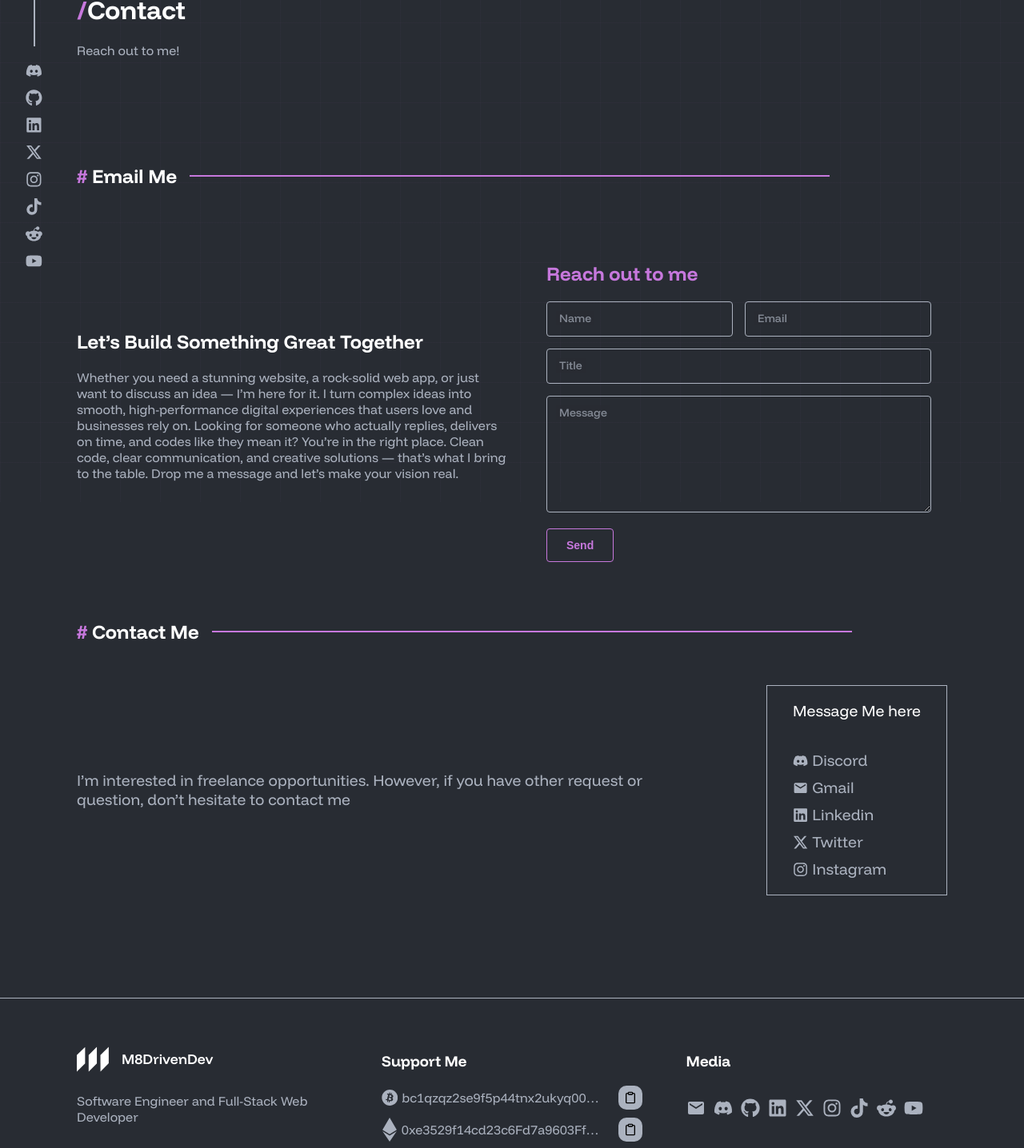
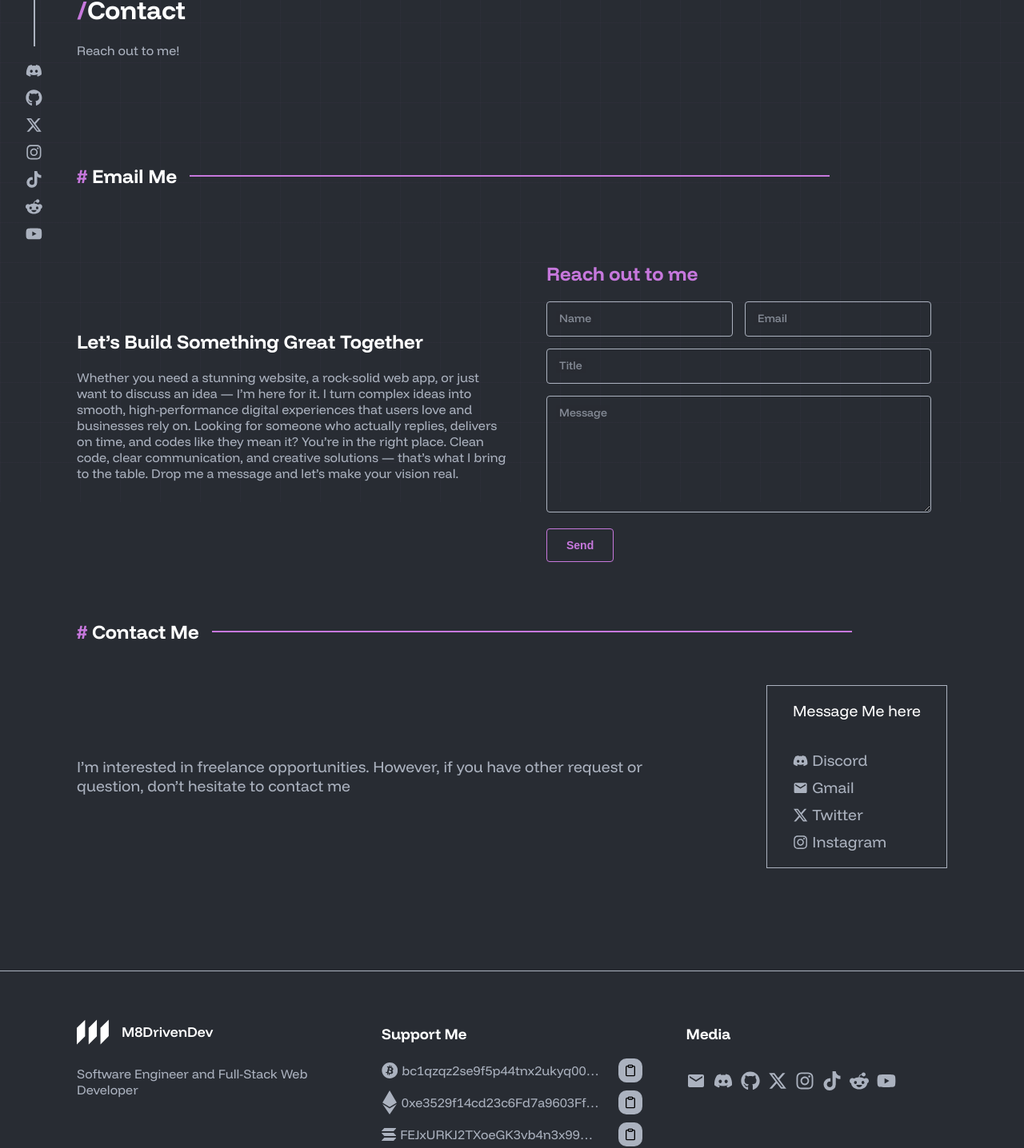
Before and after one commit to M8DrivenDev/Portfolio, a React (Vite) app: page /contact in a window 1280 px wide. Shown: the part 172-1608 px from the top of the page at 80% size. Built offline with nearby package versions, Linux system fonts and the light colour scheme.

Commit message:
Del: deleting linkedin links

```diff
--- a/src/components/global/footer/index.tsx
+++ b/src/components/global/footer/index.tsx
@@ -4,7 +4,6 @@ import {
   FaEthereum,
   FaGithub,
   FaInstagram,
-  FaLinkedin,
   FaRedditAlien,
   FaTiktok,
   FaXTwitter,
@@ -82,14 +81,6 @@ const Footer = () => {
                 </a>
               </li>
               <li>
-                <a
-                  href="https://www.linkedin.com/in/drivendev/"
-                  target="_blank"
-                >
-                  <FaLinkedin />
-                </a>
-              </li>
-              <li>
                 <a href="https://x.com/M8DrivenDev" target="_blank">
                   <FaXTwitter />
                 </a>
--- a/src/components/global/sideLinks/index.tsx
+++ b/src/components/global/sideLinks/index.tsx
@@ -2,7 +2,6 @@ import {
   FaDiscord,
   FaGithub,
   FaInstagram,
-  FaLinkedin,
   FaRedditAlien,
   FaTiktok,
   FaXTwitter,
@@ -25,11 +24,6 @@ const SideLinks = () => {
         <li>
           <a href="https://github.com/M8DrivenDev" target="_blank">
             <FaGithub />
-          </a>
-        </li>
-        <li>
-          <a href="https://www.linkedin.com/in/drivendev/" target="_blank">
-            <FaLinkedin />
           </a>
         </li>
         <li>
--- a/src/components/home/contactSection/index.tsx
+++ b/src/components/home/contactSection/index.tsx
@@ -1,7 +1,6 @@
 import {
   FaDiscord,
   FaInstagram,
-  FaLinkedin,
   FaXTwitter,
 } from "react-icons/fa6";
 import Divider from "../../ui/divider";
@@ -41,11 +40,6 @@ const ContactSection = () => {
               </a>
             </li>
             <li>
-              <a href="https://www.linkedin.com/in/drivendev/" target="_blank">
-                <FaLinkedin /> Linkedin
-              </a>
-            </li>
-            <li>
               <a href="https://x.com/M8DrivenDev" target="_blank">
                 <FaXTwitter /> Twitter
               </a>
--- a/src/pages/contact/index.tsx
+++ b/src/pages/contact/index.tsx
@@ -1,9 +1,4 @@
-import {
-  FaDiscord,
-  FaInstagram,
-  FaLinkedin,
-  FaXTwitter,
-} from "react-icons/fa6";
+import { FaDiscord, FaInstagram, FaXTwitter } from "react-icons/fa6";
 import HeadRoute from "../../components/global/headRoute";
 import Navbar from "../../components/global/navbar";
 import SideLinks from "../../components/global/sideLinks";
@@ -73,14 +68,6 @@ const Contact = () => {
                 </a>
               </li>
               <li>
-                <a
-                  href="https://www.linkedin.com/in/drivendev/"
-                  target="_blank"
-                >
-                  <FaLinkedin /> Linkedin
-                </a>
-              </li>
-              <li>
                 <a href="https://x.com/M8DrivenDev" target="_blank">
                   <FaXTwitter /> Twitter
                 </a>
```
